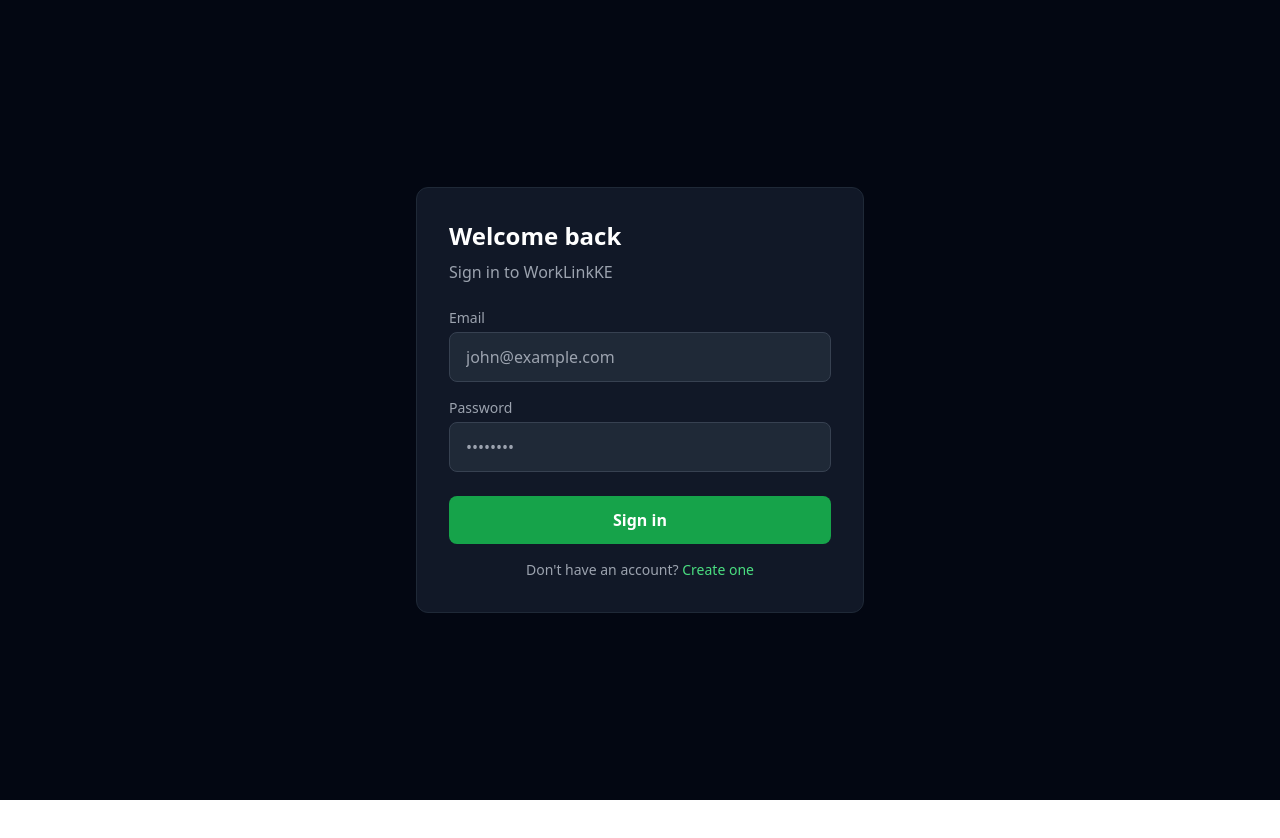
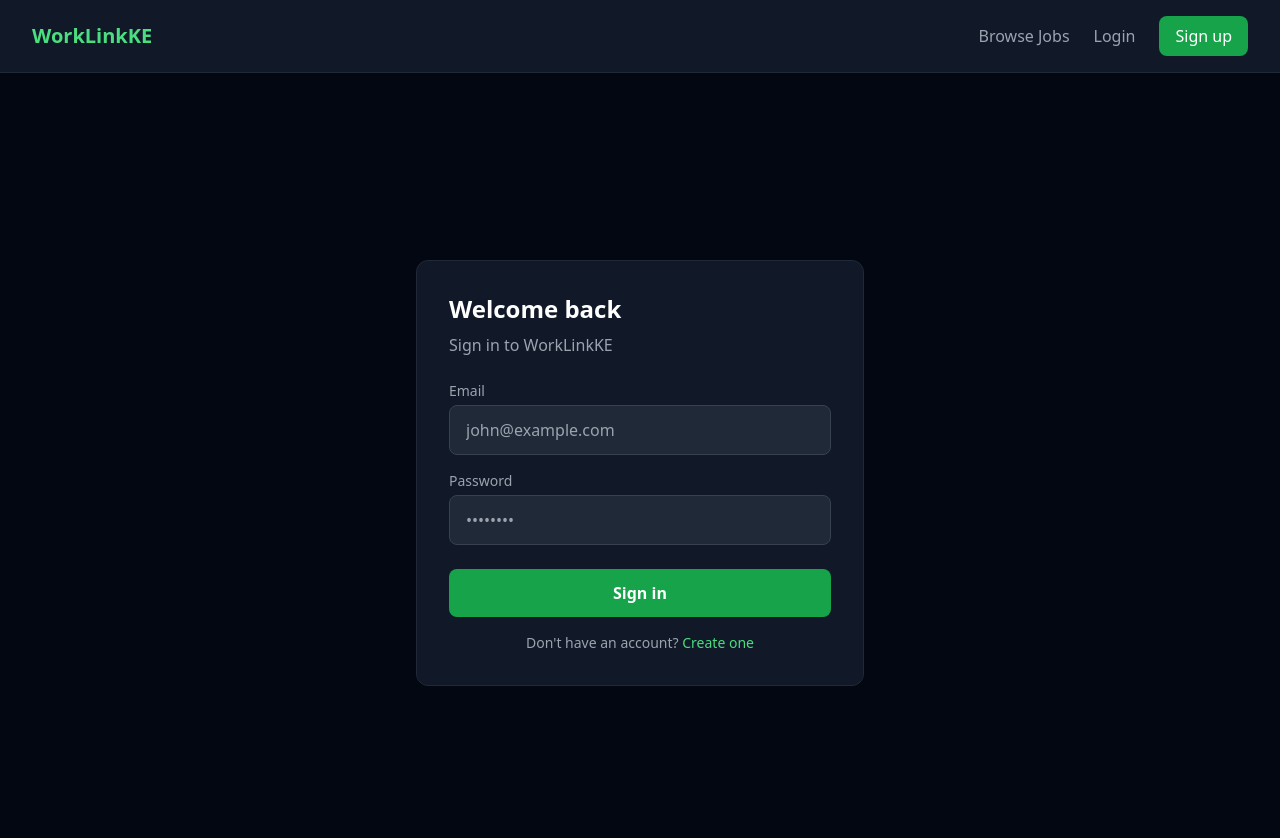
Before and after one commit to erycpc/WorkLinkKE, a React (Vite) app in the folder client/: page /login in a window 1280 px wide. Shown: the top 838 px of the page. Before the commit the page ends 800 px from the top, so only its background shows below. Built offline with nearby package versions, Linux system fonts and the light colour scheme; no server answers.

Commit message:
feat: added Navbar component

```diff
--- a/client/src/App.jsx
+++ b/client/src/App.jsx
@@ -5,12 +5,13 @@
 import JobDetail from './pages/JobDetail'
 import PostJob from './pages/PostJob'
 import Dashboard from './pages/Dashboard'
+import Navbar from './components/Navbar'
 
 function App() {
   return (
     <Router>
+      <Navbar />
       <Routes>
-        <Route path="/" element={<div>Home</div>} />
         <Route path="/login" element={<Login />} />
         <Route path="/register" element={<Register />} />
         <Route path="/jobs" element={<Jobs />} />
--- /dev/null
+++ b/client/src/components/Navbar.jsx
@@ -0,0 +1,33 @@
+import { useNavigate } from 'react-router-dom'
+
+function Navbar() {
+  const navigate = useNavigate()
+  const token = localStorage.getItem('token')
+
+  const handleLogout = () => {
+    localStorage.removeItem('token')
+    navigate('/login')
+  }
+
+  return (
+    <nav className="bg-gray-900 border-b border-gray-800 px-8 py-4 flex justify-between items-center">
+      <a href="/" className="text-green-400 font-bold text-xl">WorkLinkKE</a>
+      <div className="flex gap-6 items-center">
+        <a href="/jobs" className="text-gray-400 hover:text-white transition">Browse Jobs</a>
+        {token ? (
+          <>
+            <a href="/dashboard" className="text-gray-400 hover:text-white transition">Dashboard</a>
+            <button onClick={handleLogout} className="text-red-400 hover:text-red-300 transition">Logout</button>
+          </>
+        ) : (
+          <>
+            <a href="/login" className="text-gray-400 hover:text-white transition">Login</a>
+            <a href="/register" className="bg-green-600 text-white px-4 py-2 rounded-lg hover:bg-green-700 transition">Sign up</a>
+          </>
+        )}
+      </div>
+    </nav>
+  )
+}
+
+export default Navbar
```
